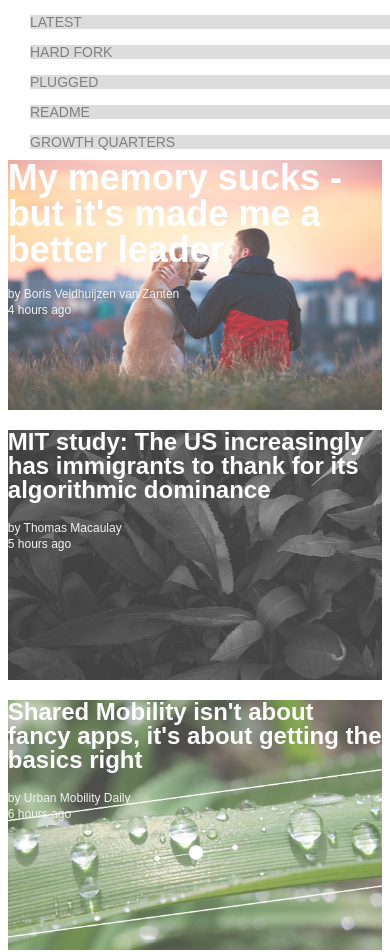
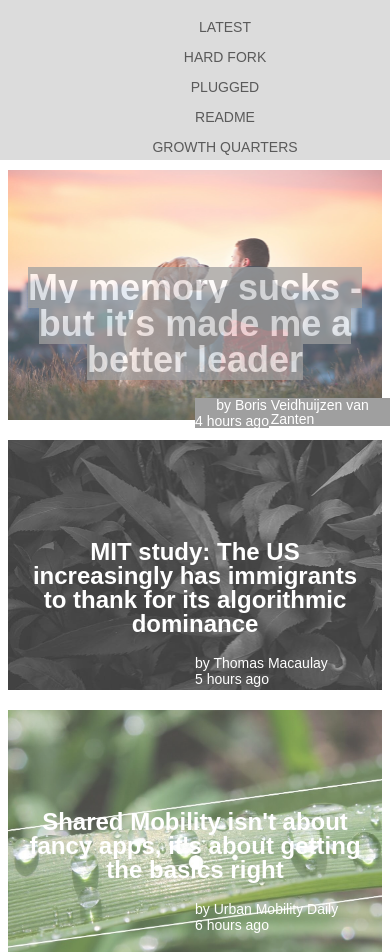
Before and after one commit to sean916/Responsive-Design, a plain HTML site: page index.html in a window 390 px wide. Shown: the top 952 px of the page. Drawn offline with Linux system fonts and the light colour scheme.

Commit message:
Added more responsive styling. Still need to finish responsive styling and finish adding content

```diff
--- a/index.html
+++ b/index.html
@@ -28,7 +28,7 @@
                     <li>GROWTH QUARTERS</li>
                 </ul>
             </div>
-            <div class="featured">
+            <div class="featured-container">
                 <div class="featured featured-1">
                     <span class="title">My memory sucks - but it's made me a better leader</span>
                     <br>
--- a/styles.css
+++ b/styles.css
@@ -73,6 +73,9 @@ table {
 .top-nav li:first-child {
     color: gainsboro;
 }
+.top-nav li:hover {
+    opacity: .5;
+}
 
 .top-nav-2 {
     width: 100%;
@@ -87,12 +90,19 @@ table {
     font-family: Arial, Helvetica, sans-serif;
     font-size: 14px;
 }
+.top-nav-2 li:hover {
+    opacity: .5;
+}
 .top-nav-2 ul li:first-child {
     margin-left: 15%;
 }
 .featured {
     width: 100%;
     padding: 5px;
+}
+
+.featured:hover {
+    opacity: .4;
 }
 
 .featured-1 {
@@ -113,7 +123,7 @@ table {
     font-weight: bolder;;
 }
 .author {
-    color: rgb(238, 238, 238);
+    color: rgb(255, 255, 255);
     font-family: Arial, Helvetica, sans-serif;
     font-size: 12px;
     position: absolute;
@@ -184,6 +194,9 @@ table {
     font-family: Arial, Helvetica, sans-serif;
     margin-left: 20px;
 }
+.flex-header:hover {
+    opacity: .5;
+}
 
 .flex-box .news {
     display: flex;
@@ -193,6 +206,10 @@ table {
     flex-grow: 1;
     margin: 10px;
 
+}
+
+.flex-box .news:hover {
+    opacity: .5;
 }
 .news-title {
     display: inline-block;
@@ -360,7 +377,14 @@ table {
     .top-nav-2 {
         width: 100%;
         min-height: 150px;
-        background-color: white;
+        background-color: gainsboro;
+        padding: 5px;
+
+    }
+
+    .top-nav-2 ul {
+        width: 100%;
+        text-align: center;
     }
 
     .top-nav-2 ul li:first-child {
@@ -371,21 +395,25 @@ table {
         float: none;
         display: inline-block;
         margin: 15px 0px 0px 30px;
-        color: gray;
+        color: rgb(90, 90, 90);
         width: 100%;
         background-color: gainsboro;
         font-family: Arial, Helvetica, sans-serif;
         font-size: 14px;
     }
 
-
     .featured {
         width: 100%;
-        display: block;
+        display: table-cell;
         box-sizing: border-box;
         margin: 0px;
-        padding: 0px;
+        padding: 20px;
+        padding-top: 100px;
+        text-align: center;
+        vertical-align: bottom;
+
     }
+
     .featured-1, .featured-2, .featured-3 {
         margin: 0px 2% 20px 2%;
         width: 96%;
@@ -396,9 +424,23 @@ table {
     .featured-1 {
         margin-top: 10px;
     }
+    .featured-1 .title {
+        background-color: gray;
+        opacity: .75;
+    }
+    .featured-1 .author {
+        background-color: gray;
+        opacity: 1;
+    }
+
     .featured-3 {
         margin-bottom: 50px;
     }
+
+    .author {
+        font-size: 14px;
+    }
+
 
     .container {
         margin: 10px;
```
